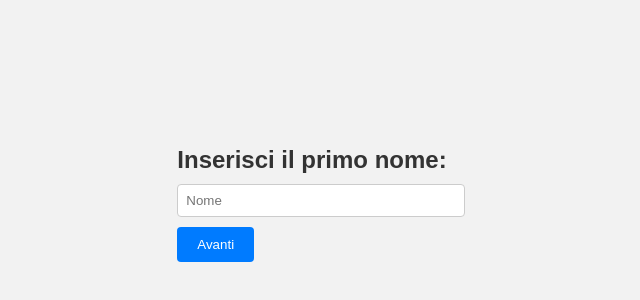
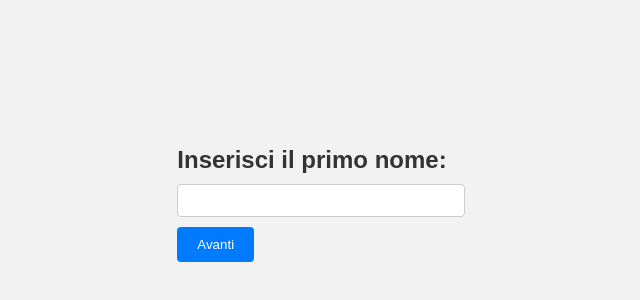
Before and after one commit to Gabri0710/Fun, a plain HTML site: page Giocofrasiwebapp/index.html in a window 1280 px wide. Shown: the part 206-506 px from the top of the page, 328-968 px from the left. Drawn offline with Linux system fonts and the light colour scheme.

Commit message:
Update index.html

```diff
--- a/Giocofrasiwebapp/index.html
+++ b/Giocofrasiwebapp/index.html
@@ -9,7 +9,7 @@
 <body>
     <div>
         <h2 id="label">Inserisci il primo nome:</h2>
-        <input type="text" id="input" placeholder="Nome"></br>
+        <input type="text" id="input"></br>
         <button id="next1">Avanti</button>
     </div>
     <div>
```
